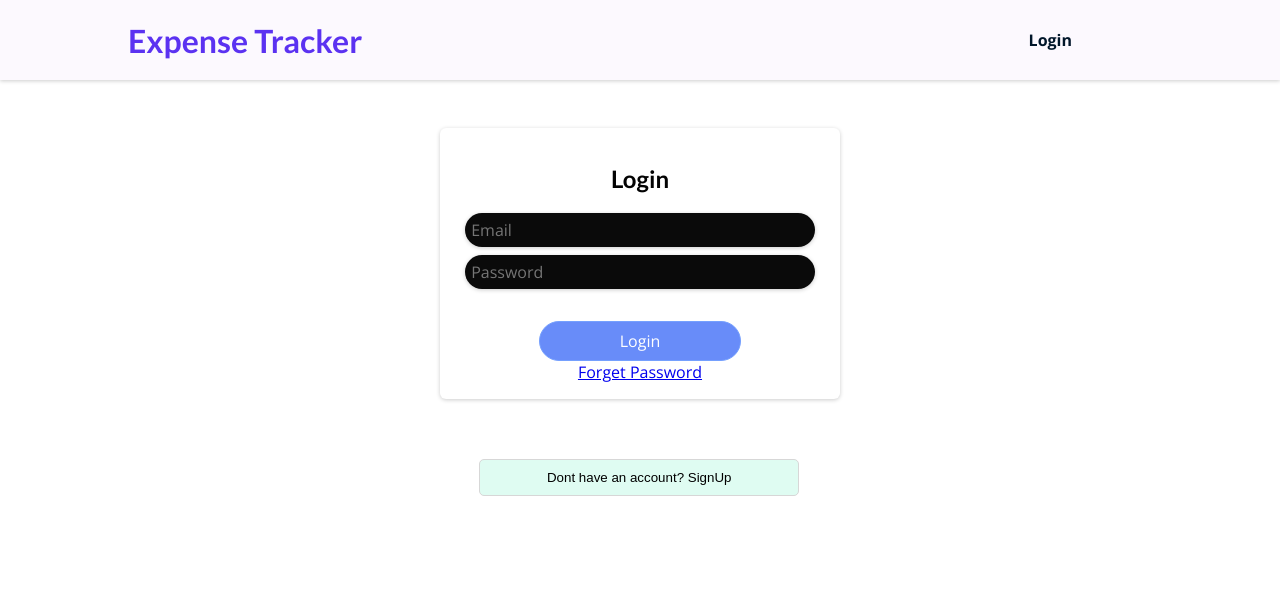
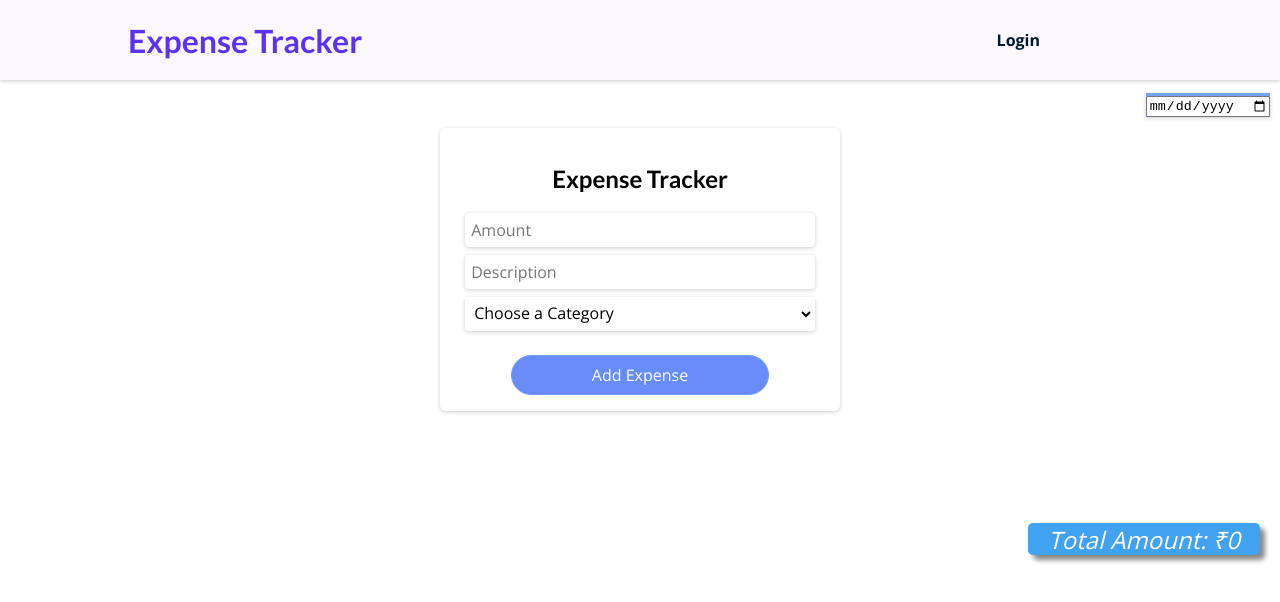
Before and after one commit to shilpadey/expense-tracker, a React (Create React App) app: page /expense in a window 1280 px wide. Before the commit this address led to /auth. Shown: the top 602 px of the page. Built offline with nearby package versions, Linux system fonts and the light colour scheme.

Commit message:
adding expenses

```diff
--- a/src/App.js
+++ b/src/App.js
@@ -4,6 +4,7 @@ import ForgetPassword from './components/ForgetPassword/ForgetPassword';
 import Layout from './components/Layout/Layout';
 import UserProfile from './components/Profile/UserProfile';
 import AuthPage from './pages/AuthPage';
+import ExpensePage from './pages/ExpensePage';
 import HomePage from './pages/HomePage';
 
 function App() {
@@ -25,6 +26,9 @@ function App() {
         <Route path='/forget-password'>
           <ForgetPassword />
         </Route>
+        <Route path='/expense'>
+          <ExpensePage />
+        </Route>
         <Route path="*">
           <Redirect to="/" />
         </Route>
--- /dev/null
+++ b/src/components/Expenses/ExpenseForm.js
@@ -0,0 +1,73 @@
+import React, { useRef, useState } from "react";
+import ExpenseList from "./ExpenseList";
+
+import classes from './ExpenseForm.module.css';
+
+const ExpenseForm = () => {
+    const [ expenses , setExpenses ] = useState([]);
+    const amountInputRef = useRef();
+    const descriptionRef = useRef();
+    const categoryRef = useRef();
+
+    const addExpenseHandler = (event) => {
+        event.preventDefault();
+
+        const enteredAmount = amountInputRef.current.value;
+        const enteredDesc = descriptionRef.current.value;
+        const enteredCategory = categoryRef.current.value;
+
+        const expenseData = {
+            amount : enteredAmount,
+            description : enteredDesc,
+            category : enteredCategory,
+        };
+
+        setExpenses((prevState) => {
+           return [expenseData , ...prevState];
+        });
+
+        amountInputRef.current.value = "";
+        descriptionRef.current.value = "";
+        categoryRef.current.value = "Choose a Category";
+    };
+
+
+    return (
+        <section>
+            <div className={classes.date}>
+                <input type="date"/>
+            </div>
+            <div className={classes.form}>
+                <h1>Expense Tracker</h1>
+                <form onSubmit={addExpenseHandler}>
+                    <div className={classes.control}>
+                        <input type="number" placeholder="Amount" ref={amountInputRef}/>
+                    </div>
+                    <div className={classes.control}>
+                     <input type="text" placeholder="Description" ref={descriptionRef}/>
+                    </div>
+                    <div className={classes.control}>
+                        <select ref={categoryRef} placeholder="Category">
+                            <option>Choose a Category</option>
+                            <option>Food</option>
+                            <option>Electricity</option>
+                            <option>Shopping</option>
+                            <option>Groceries</option>
+                            <option>Kitchen Utilites</option>
+                            <option>Vacation</option>
+                            <option>Miscellanous</option>
+                        </select>
+                    </div>
+                    <div className={classes.actions}>
+                        <button>Add Expense</button>
+                    </div>
+                </form>
+            </div>
+            <div>
+                <ExpenseList items={expenses}/>
+            </div>
+        </section>
+    );
+};
+
+export default ExpenseForm;
--- /dev/null
+++ b/src/components/Expenses/ExpenseForm.module.css
@@ -0,0 +1,77 @@
+.form {
+    margin: 3rem auto;
+    width: 95%;
+    max-width: 25rem;
+    border-radius: 6px;
+    background-color: #ffffff;
+    box-shadow: 0 1px 4px rgba(0, 0, 0, 0.2);
+    padding: 1rem;
+    text-align: center;
+    color: white;
+}
+
+.form h1 {
+    text-align: center;
+    color: rgb(3, 3, 3);
+}
+
+.control {
+    margin-bottom: 0.5rem;
+}
+
+.control input {
+    font: inherit;
+    background-color: white;
+    border-radius: 4px;
+    border-color: transparent;
+    box-shadow: 0 1px 4px rgba(0, 0, 0, 0.2);
+    width: 95%;
+    text-align: left;
+    padding: 0.25rem;
+}
+
+.control select {
+    width: 95%;
+    font: inherit;
+    padding: 0.25rem;
+    border-radius: 4px;
+    border-color: transparent;
+    box-shadow: 0 1px 4px rgba(0, 0, 0, 0.2);
+    background-color: white
+}
+
+.control input:hover,
+.control input:active,
+.control input:focus{
+    background-color: rgb(203, 234, 255);
+}
+
+.actions {
+    margin-top: 1.5rem;
+    display: flex;
+    flex-direction: column;
+    align-items: center;
+}
+
+.actions button {
+    cursor: pointer;
+    font: inherit;
+    color: white;
+    background-color: #688cf9;
+    border: 1px solid #75a0fe;
+    border-radius: 50px;
+    padding: 0.5rem 5rem;
+}
+
+.actions button:hover {
+    background-color: #4f55f8;
+    border-color: #6278f8;
+}
+
+.date {
+    float: right;
+    margin-top: -35px;
+    box-shadow: 0 1px 4px rgba(0, 0, 0, 0.2);
+    margin-right: 10px;
+    background-color: #75a0fe;
+}
--- /dev/null
+++ b/src/components/Expenses/ExpenseList.js
@@ -0,0 +1,35 @@
+import React from "react";
+import classes from './ExpenseList.module.css';
+
+const ExpenseList = (props) => {
+    let totalExpense = 0;
+    props.items.forEach(element => {
+        totalExpense = Number(element.amount) + totalExpense;
+    });
+
+    const expenseList = (
+        <ul>
+            {props.items.map((item) => (
+                <li key={item.id}>
+                    {item.id}
+                    <span>{item.category}</span>
+                    <span>{item.description}</span>
+                    <span>&#8377;{item.amount}</span>
+                </li>
+            ))}
+        </ul>
+    );
+
+    return (
+        <>
+            <div className={classes.expenses}>
+                {expenseList}
+            </div>
+            <div className={classes.total}>
+                Total Amount: &#8377;{totalExpense}
+            </div>
+        </>
+    );
+};
+
+export default ExpenseList;
--- /dev/null
+++ b/src/components/Expenses/ExpenseList.module.css
@@ -0,0 +1,48 @@
+.expenses {
+  margin: 2rem auto;
+  width: 90%;
+  max-width: 40rem;
+}
+
+.expenses ul {
+  list-style: none;
+  padding: 1rem;
+}
+
+.expenses li {
+  border: 1px solid rgb(140, 206, 254);
+  border-radius: 6px;
+  margin: 0.5rem 0;
+  padding: 0.5rem;
+}
+
+.expenses span{
+  display:inline-block;
+  background-color: rgb(251, 253, 255);
+  width: 25%;
+  height: 40px;
+  color:rgb(6, 6, 6);
+  font-style: italic;
+  box-shadow: 1px 1px 4px #888888;
+  padding-top:10px ;
+  border: none;
+ text-align: center;
+ font-size: 18px;
+ border-radius: 0px 8px 8px 0px;
+ margin-left: 2rem;
+}
+
+.total{
+  float: right;
+  font-style: italic;
+  background-color:  rgb(64, 162, 241);
+  color: white;
+  height: 2rem;
+  text-align: center;
+  padding: 0px 20px 25px 20px;
+  border-radius: 5px;
+  box-shadow: 5px 5px 5px 0px #888888;
+  margin-right: 20px;
+  font-weight: 300;
+  font-size: 1.5rem;
+}
--- a/src/components/Layout/MainNavigation.js
+++ b/src/components/Layout/MainNavigation.js
@@ -27,6 +27,9 @@ const MainNavigation = () => {
             {authCntx.isLoggedIn && <Link to='/profile'>Profile</Link>}
           </li>
           <li>
+            {authCntx.isLoggedIn && <Link to='/expense'>Expense</Link>}
+          </li>
+          <li>
             {authCntx.isLoggedIn && <button onClick={logoutHandler}>Logout</button>}
           </li>
         </ul>
--- /dev/null
+++ b/src/pages/ExpensePage.js
@@ -0,0 +1,12 @@
+import React from "react";
+import ExpenseForm from "../components/Expenses/ExpenseForm";
+
+const ExpensePage = () => {
+    return (
+        <React.Fragment>
+            <ExpenseForm />
+        </React.Fragment>
+    );
+};
+
+export default ExpensePage;
```
